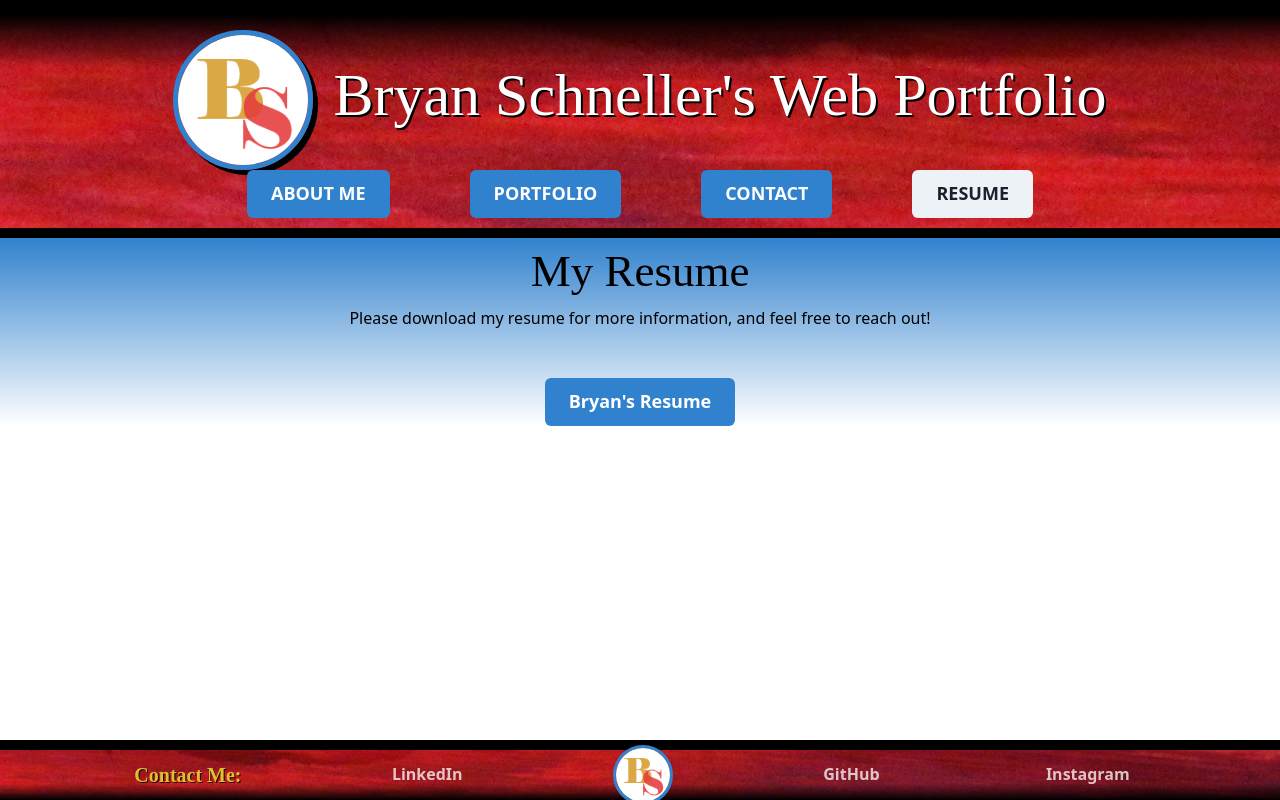
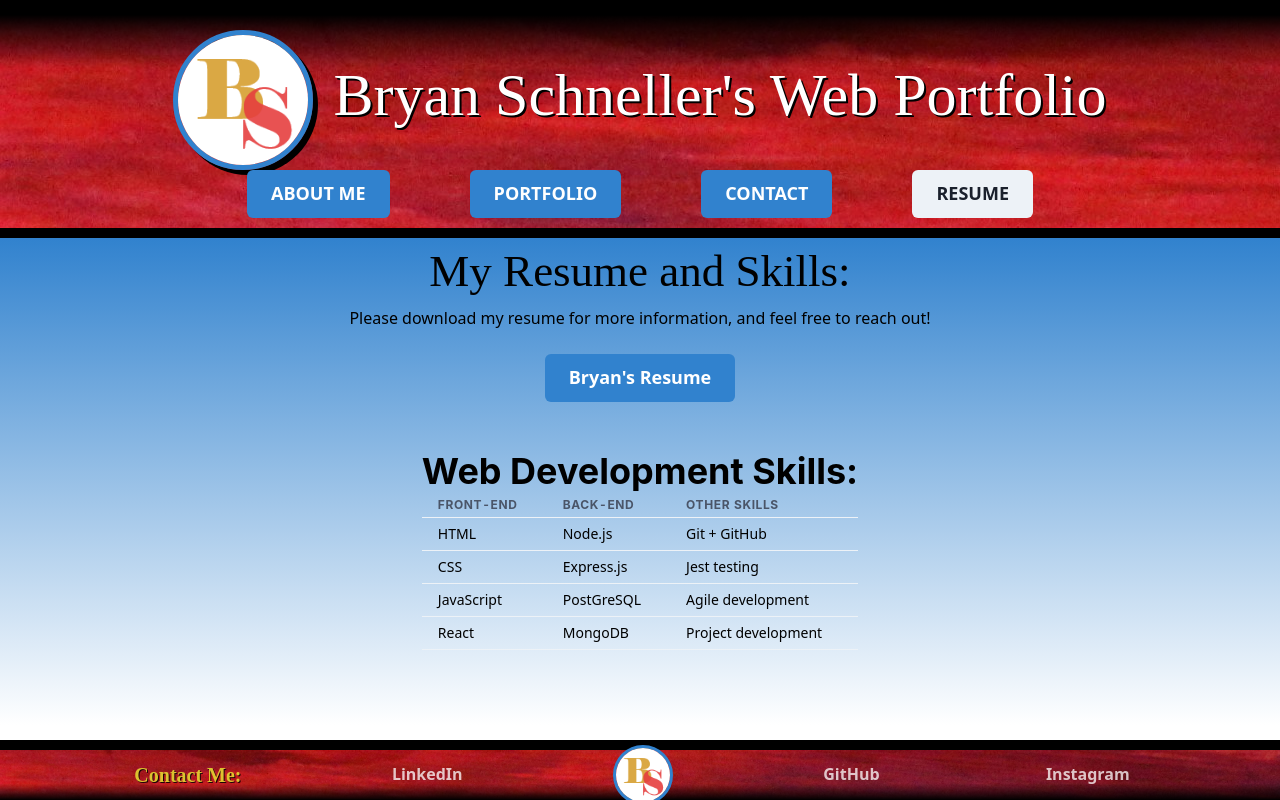
Before and after one commit to ChairSitter/DeveloperPortfolio, a React (Vite) app: page /Resume in a window 1280 px wide. Built offline with nearby package versions, Linux system fonts and the light colour scheme; a web font is replaced by a local one.

Commit message:
Add skills to resume page

```diff
--- /dev/null
+++ b/src/components/List.jsx
@@ -0,0 +1,53 @@
+import {
+    Table,
+    Thead,
+    Tbody,
+    Tfoot,
+    Tr,
+    Th,
+    Td,
+    TableCaption,
+    TableContainer,
+    Heading,
+} from '@chakra-ui/react'
+
+const List = () => {
+    return (
+        <TableContainer mb={75}>
+            <Heading textAlign={'center'}>Web Development Skills:</Heading>
+            <Table size='sm'>
+                <Thead>
+                    <Tr>
+                        <Th>Front-end</Th>
+                        <Th>Back-end</Th>
+                        <Th>Other skills</Th>
+                    </Tr>
+                </Thead>
+                <Tbody>
+                    <Tr>
+                        <Td>HTML</Td>
+                        <Td>Node.js</Td>
+                        <Td>Git + GitHub</Td>
+                    </Tr>
+                    <Tr>
+                        <Td>CSS</Td>
+                        <Td>Express.js</Td>
+                        <Td>Jest testing</Td>
+                    </Tr>
+                    <Tr>
+                        <Td>JavaScript</Td>
+                        <Td>PostGreSQL</Td>
+                        <Td>Agile development</Td>
+                    </Tr>
+                    <Tr>
+                        <Td>React</Td>
+                        <Td>MongoDB</Td>
+                        <Td>Project development</Td>
+                    </Tr>
+                </Tbody>
+            </Table>
+        </TableContainer>
+    )
+}
+
+export default List;
--- a/src/pages/Resume.jsx
+++ b/src/pages/Resume.jsx
@@ -1,15 +1,19 @@
 import { Button, ButtonGroup } from '@chakra-ui/react';
+import List from '../components/List';
 
 export default function Resume() {
     return (
         <>
-            <h2 className="page-title">My Resume</h2>
+            <h2 className="page-title">My Resume and Skills:</h2>
             <div id="resume-content" className="page-content">
                 <p>
-                    Please download my resume for more information, and feel free to reach out! <br/><br/><br/>
+                    Please download my resume for more information, and feel free to reach out! <br/><br/>
                 </p>
                 <a href='https://docs.google.com/document/d/1CWRwOXdJn2QbYx8FpbBax5Ox5ThEWTmKTurA3MQRqUw/edit?usp=sharing' target="_blank"><Button size='lg' colorScheme='blue'>Bryan's Resume</Button></a>
+                <br/><br/>
+                <List></List>
             </div>
+
         </>
     );
 }
```
